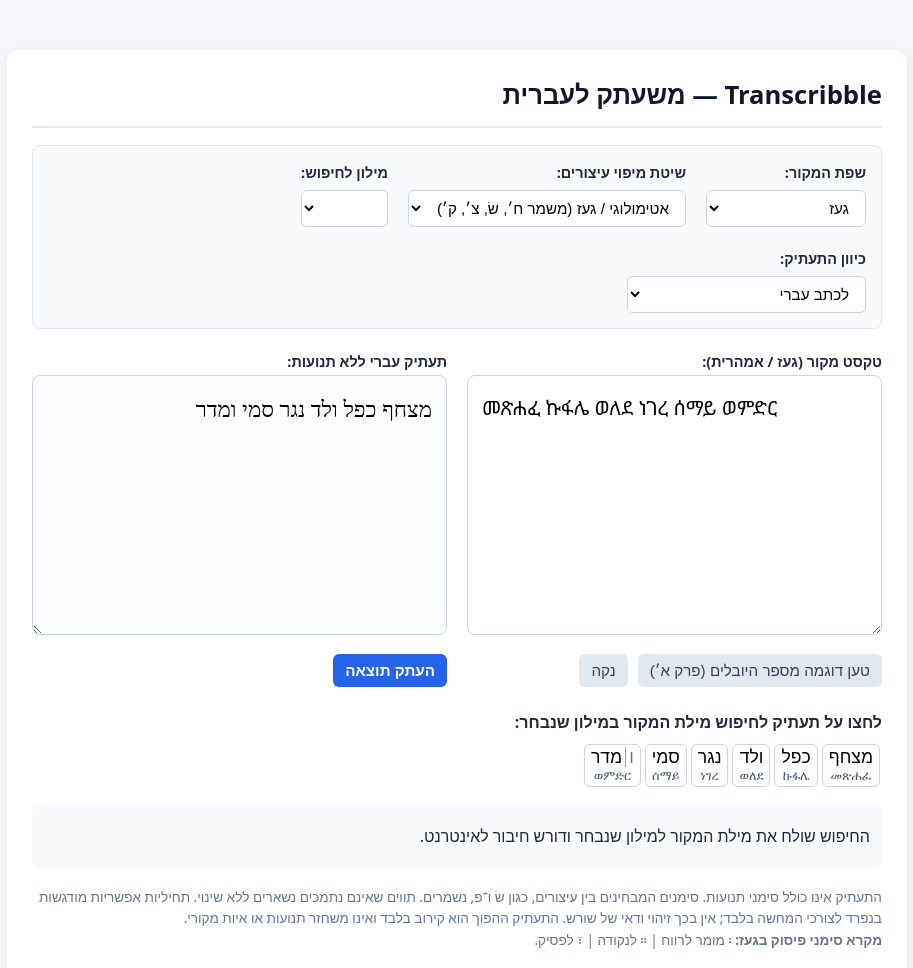
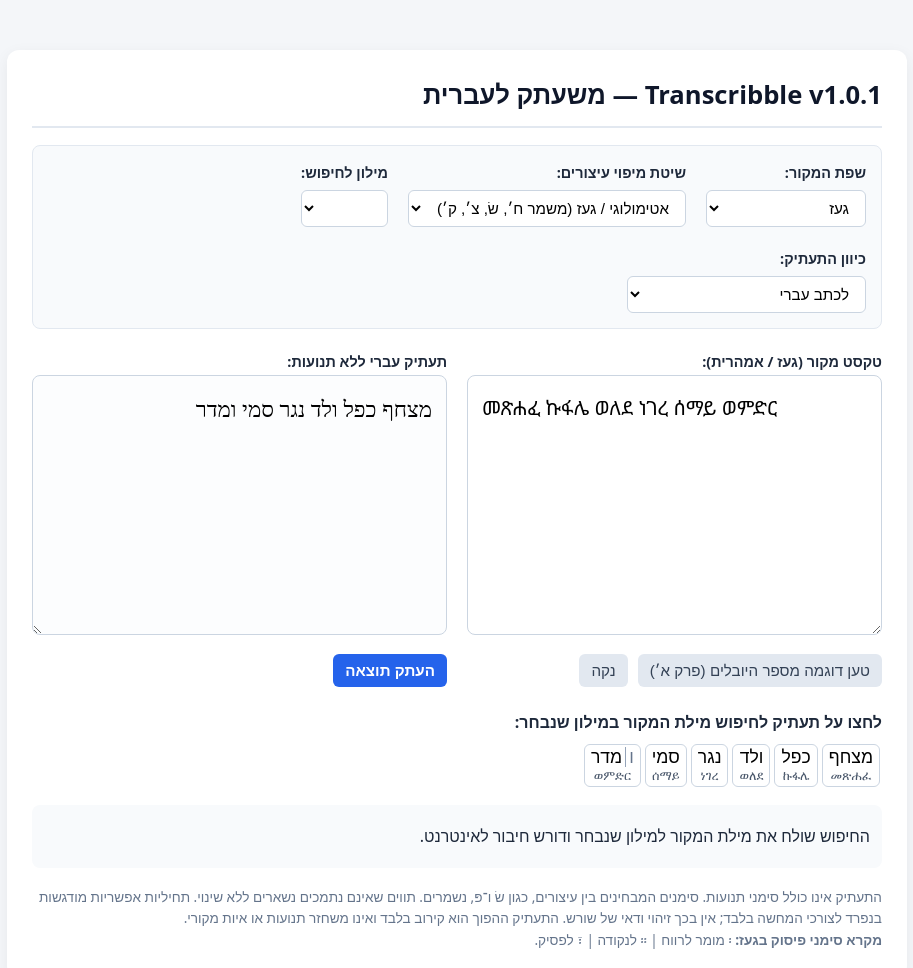
Before and after one commit to pashute/Transcribble, a plain HTML site: page index.html in a window 1280 px wide. Shown: the whole page, without its empty margins (183-1096 px from the left). Drawn offline with Linux system fonts and the light colour scheme.

Commit message:
Display app version in title
Co-authored-by: Copilot <223556219+Copilot@users.noreply.github.com>

```diff
--- a/index.html
+++ b/index.html
@@ -3,7 +3,7 @@
 <head>
   <meta charset="UTF-8">
   <meta name="viewport" content="width=device-width, initial-scale=1.0">
-  <title>Transcribble - משעתק לעברית</title>
+  <title>Transcribble v1.0.1 - משעתק לעברית</title>
   <style>
     body {
       font-family: system-ui, -apple-system, "Segoe UI", Roboto, Arial, sans-serif;
@@ -84,7 +84,7 @@
 </head>
 <body>
 <div class="container">
-  <h1>Transcribble — משעתק לעברית</h1>
+  <h1><bdi dir="ltr">Transcribble v1.0.1</bdi> — משעתק לעברית</h1>
   <div class="controls">
     <div class="control-group">
       <label for="sourceLanguage">שפת המקור:</label>
```
